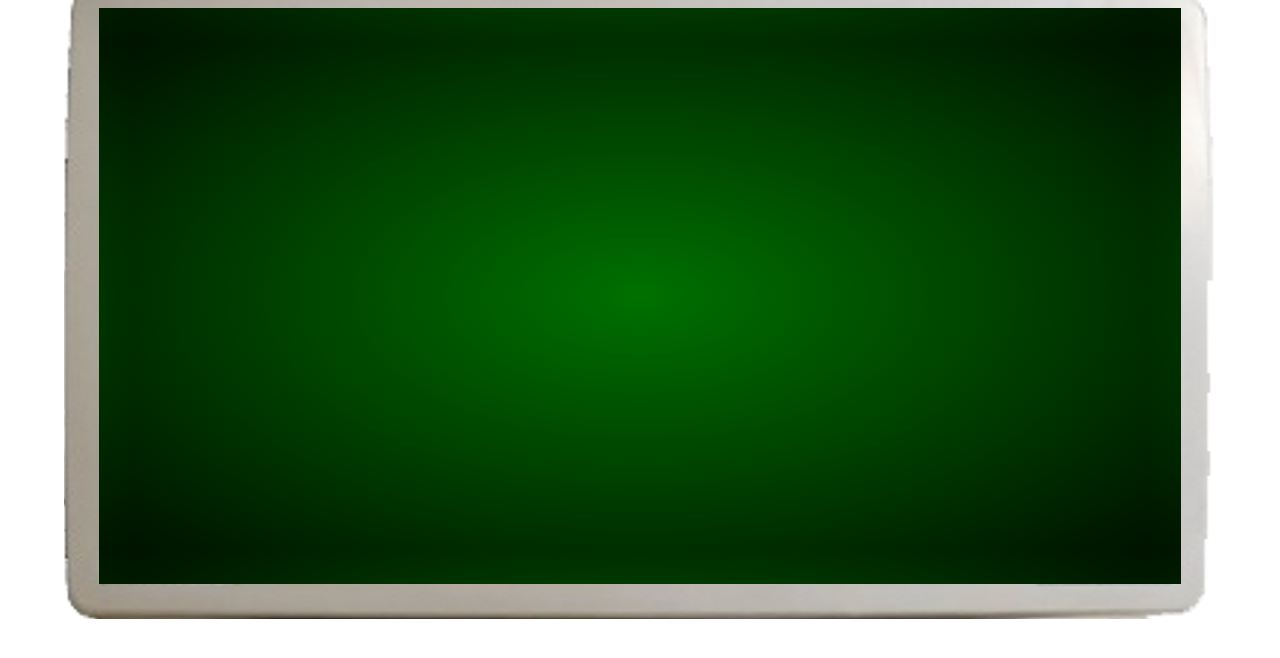
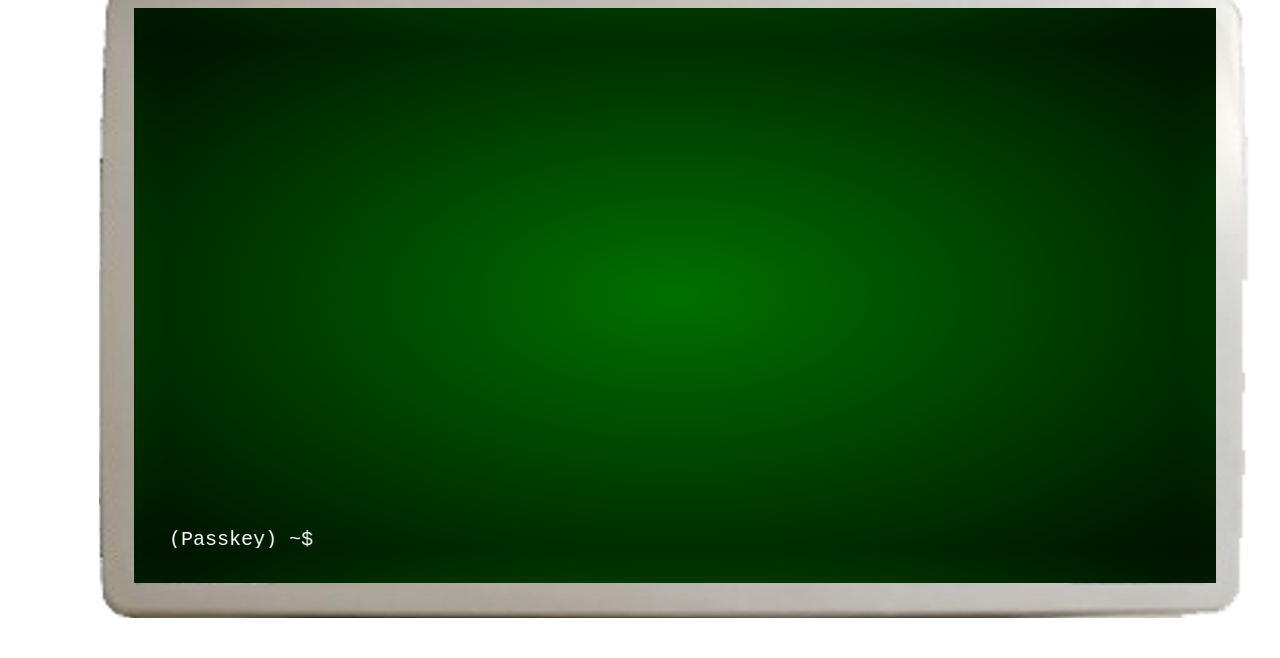
Before and after one commit to Vararg97/Terminal-Hacker, a plain HTML site: page index.html in a window 1280 px wide. Drawn offline with Linux system fonts and the light colour scheme.

Commit message:
Adding in terminal default text and fixing dpi

```diff
--- a/css/terminal.css
+++ b/css/terminal.css
@@ -2,13 +2,16 @@ body {
   background: white;
 }
 
+.outer {
+	position: relative;
+  	margin: 0 auto;
+	width: 80%;
+	padding-bottom: 35px;
+}
 canvas {
-  padding: 0;
-  margin: 0 auto;
-  margin-bottom: 1rem;
-  display: block;
-  height: 80%;
-  width: 80%;
+  position: abolute;
+  height: 100%;
+  width: 100%;
 }
 
 .terminal-border-Box {
@@ -27,9 +30,6 @@ Credit to Chris Coyier for this old school terminal looking trick
   background-image: radial-gradient(
     rgba(0, 150, 0, 0.75), black 120%
   );
-  color: white;
-  font: 1.3rem Inconsolata, monospace;
-  text-shadow: 0 0 5px #C8C8C8;
 }
 .terminalBackground::after {
     content: "";
--- a/index.html
+++ b/index.html
@@ -6,8 +6,8 @@
 	<script type="text/javascript" src="js/terminal.js"></script>
 </head>
 <body>
-	<div>
-		<canvas id='terminal' class='terminal-border-Box terminalBackground'></canvas>
+	<div class="outer">
+		<canvas id="terminal" class="terminal-border-Box terminalBackground"></canvas>
 	</div>
 </body>
 </html>
--- a/js/terminal.js
+++ b/js/terminal.js
@@ -1,9 +1,35 @@
 let canvas, ctx;
+let terminalStr = '(Passkey) ~$ '
+let textPosX, textPosY;
+//get DPI
+let dpi = window.devicePixelRatio;
 
 function init () {
-  canvas = document.getElementById('terminal');
-  ctx = canvas.getContext('2d');
-
+  	canvas = document.getElementById('terminal');
+  	ctx = canvas.getContext('2d');
+  	fix_dpi();
+  	textPosX = 0;
+  	textPosY = canvas.height - 3;
+  	ctx.save();
+	ctx.fillStyle = 'white';
+	// text specific styles
+	ctx.font = '20px Inconsolata, monospace';
+	ctx.textAlign = 'left';
+	ctx.textBaseline = 'alphabetic';
+	ctx.fillText(terminalStr, textPosX, textPosY);
+	ctx.restore();
+}
+//Thanks to https://medium.com/wdstack/fixing-html5-2d-canvas-blur-8ebe27db07da for solution
+function fix_dpi() {
+	//get CSS height
+	//the + prefix casts it to an integer
+	//the slice method gets rid of "px"
+	let style_height = +getComputedStyle(canvas).getPropertyValue("height").slice(0, -2);
+	//get CSS width
+	let style_width = +getComputedStyle(canvas).getPropertyValue("width").slice(0, -2);
+	//scale the canvas
+	canvas.setAttribute('height', style_height * dpi);
+	canvas.setAttribute('width', style_width * dpi);
 }
 
 document.addEventListener('DOMContentLoaded', init);
```
